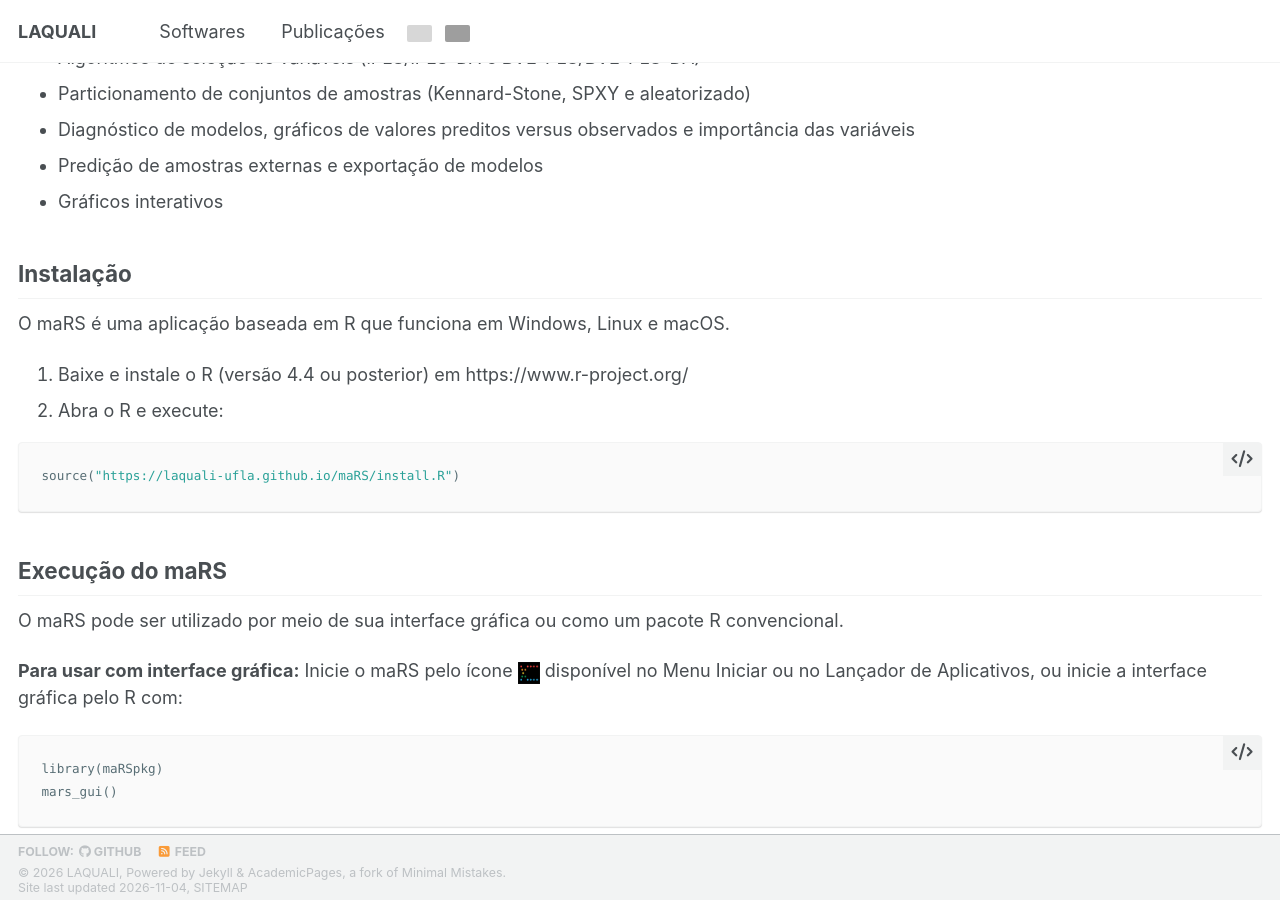
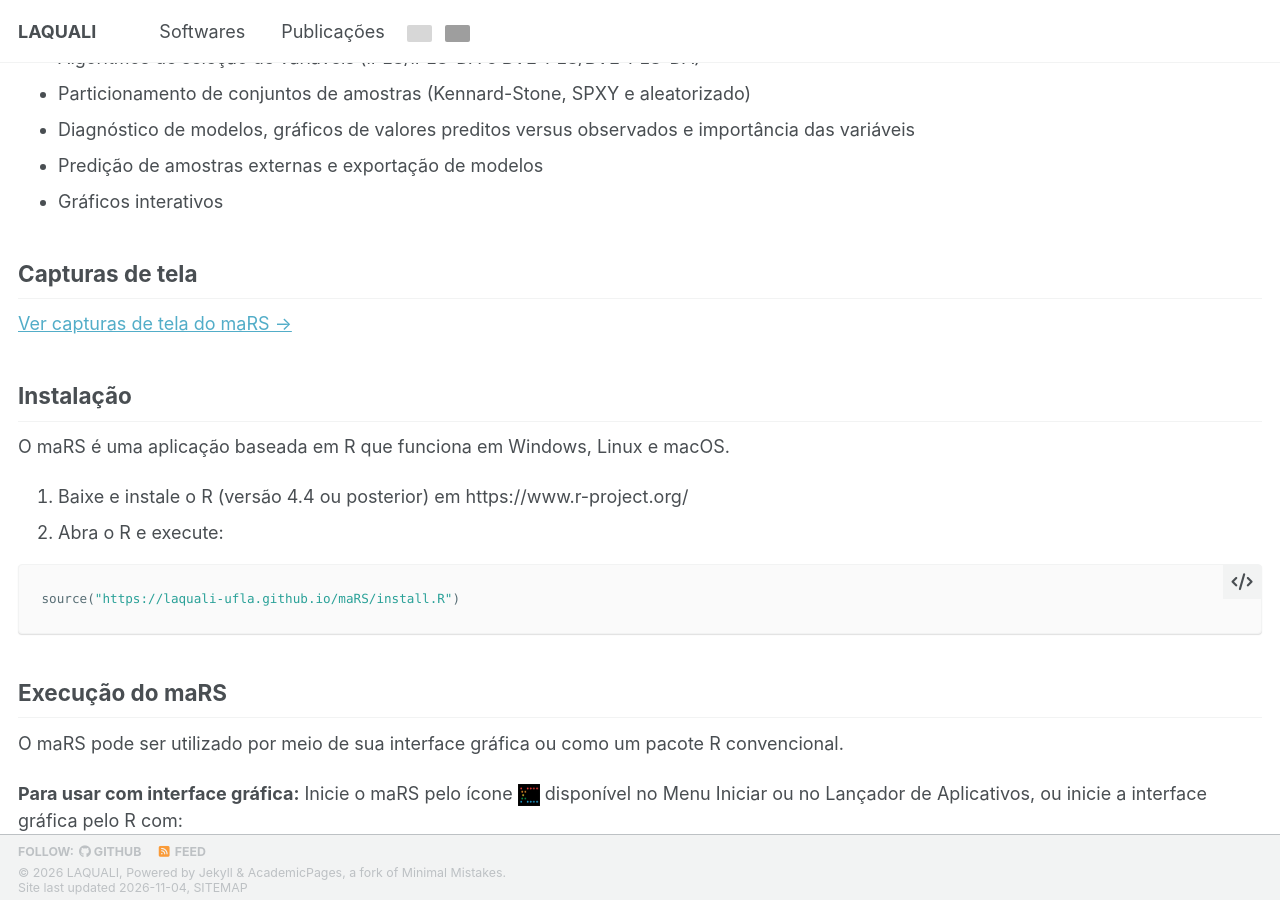
Before and after one commit to LAQUALI-UFLA/laquali-ufla.github.io, a Jekyll site: the page built from _pages/pt/softwares/mars_temporary.md, in a window 1280 px wide and 900 px high, scrolled down 737 px. Built offline with Jekyll 4.4.1, drawn with Linux system fonts in a browser that asks for light colours; a style sheet for code colours, icons or effects is not loaded; grey boxes are pictures that could not be loaded.

Commit message:
Update mars_temporary.md

```diff
--- a/_pages/pt/softwares/mars_temporary.md
+++ b/_pages/pt/softwares/mars_temporary.md
@@ -27,6 +27,9 @@ author_profile: false
 - Diagnóstico de modelos, gráficos de valores preditos versus observados e importância das variáveis
 - Predição de amostras externas e exportação de modelos
 - Gráficos interativos
+
+## Capturas de tela
+[Ver capturas de tela do maRS →](/pt/mars_screenshots/)
 
 ## Instalação
 
```
